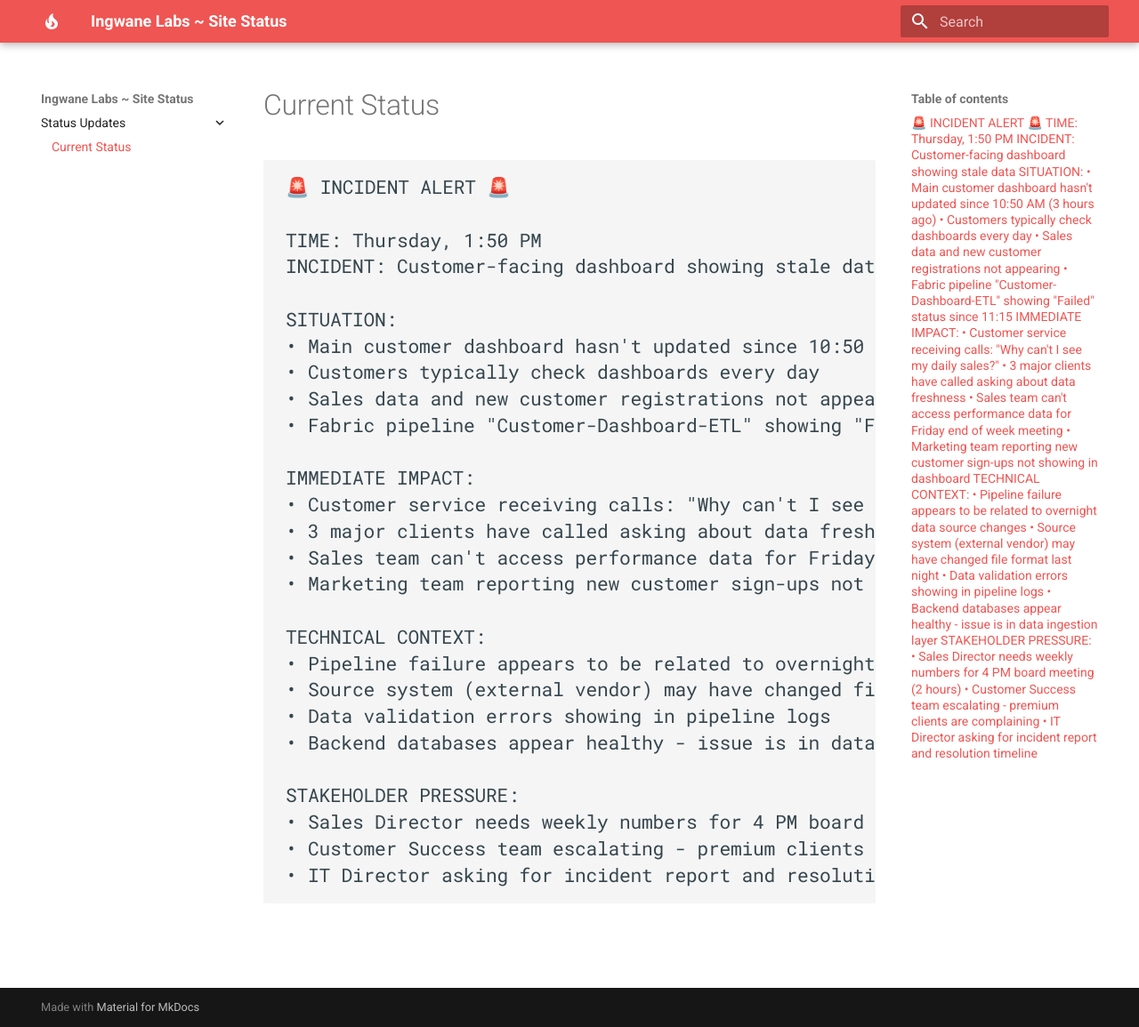
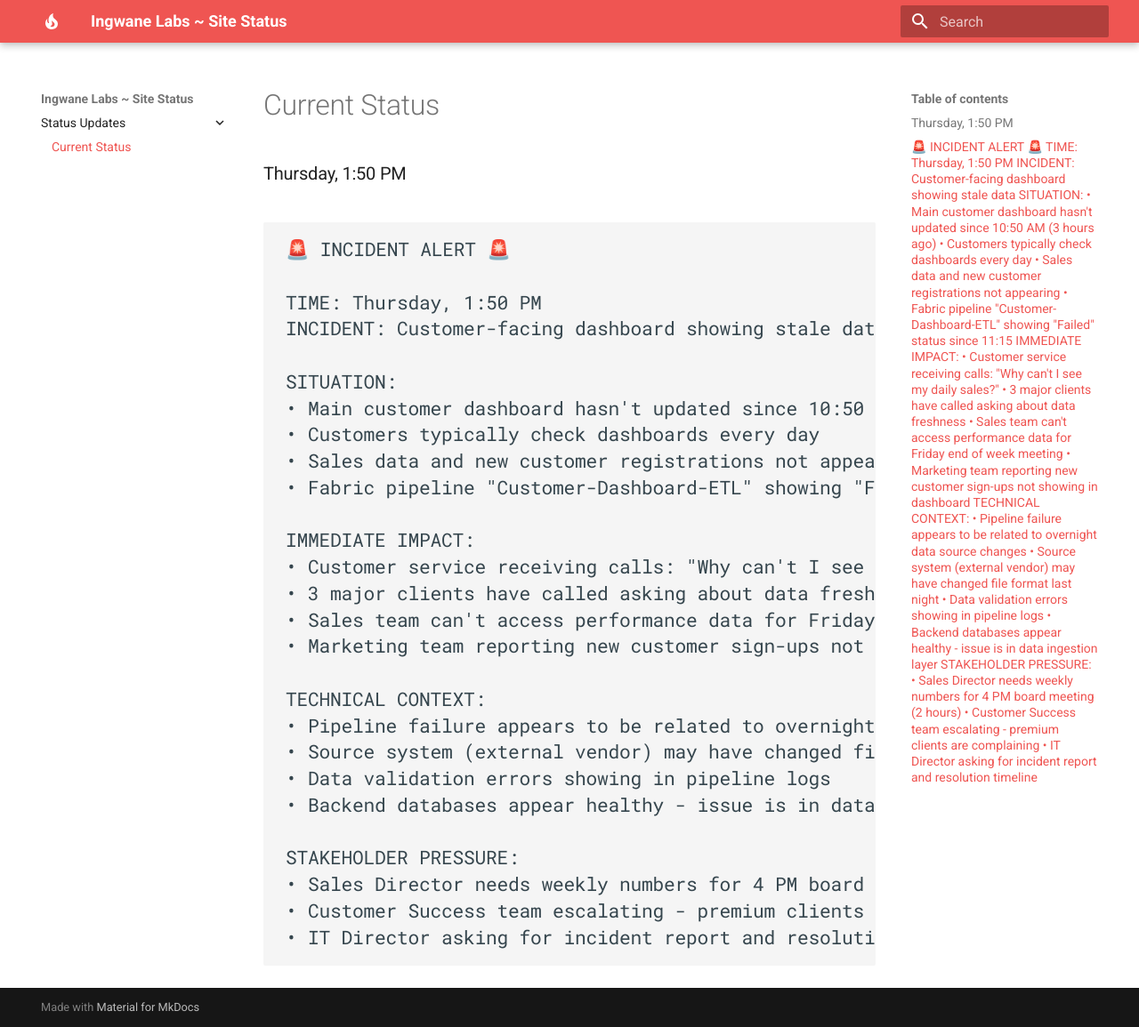
Before and after one commit to ingwanelabs/status, an MkDocs documentation site: the page built from docs/index.md, in a window 1280 px wide and 1155 px high. Shown: the whole window at 89% size. Built offline with MkDocs 1.6.1 and Material for MkDocs 9.7.7, drawn with Linux system fonts in a browser that asks for light colours.

Commit message:
Update index.md

````diff
--- a/docs/index.md
+++ b/docs/index.md
@@ -1,4 +1,6 @@
 # Current Status
+
+### Thursday, 1:50 PM
 
 ```
 🚨 INCIDENT ALERT 🚨
````
